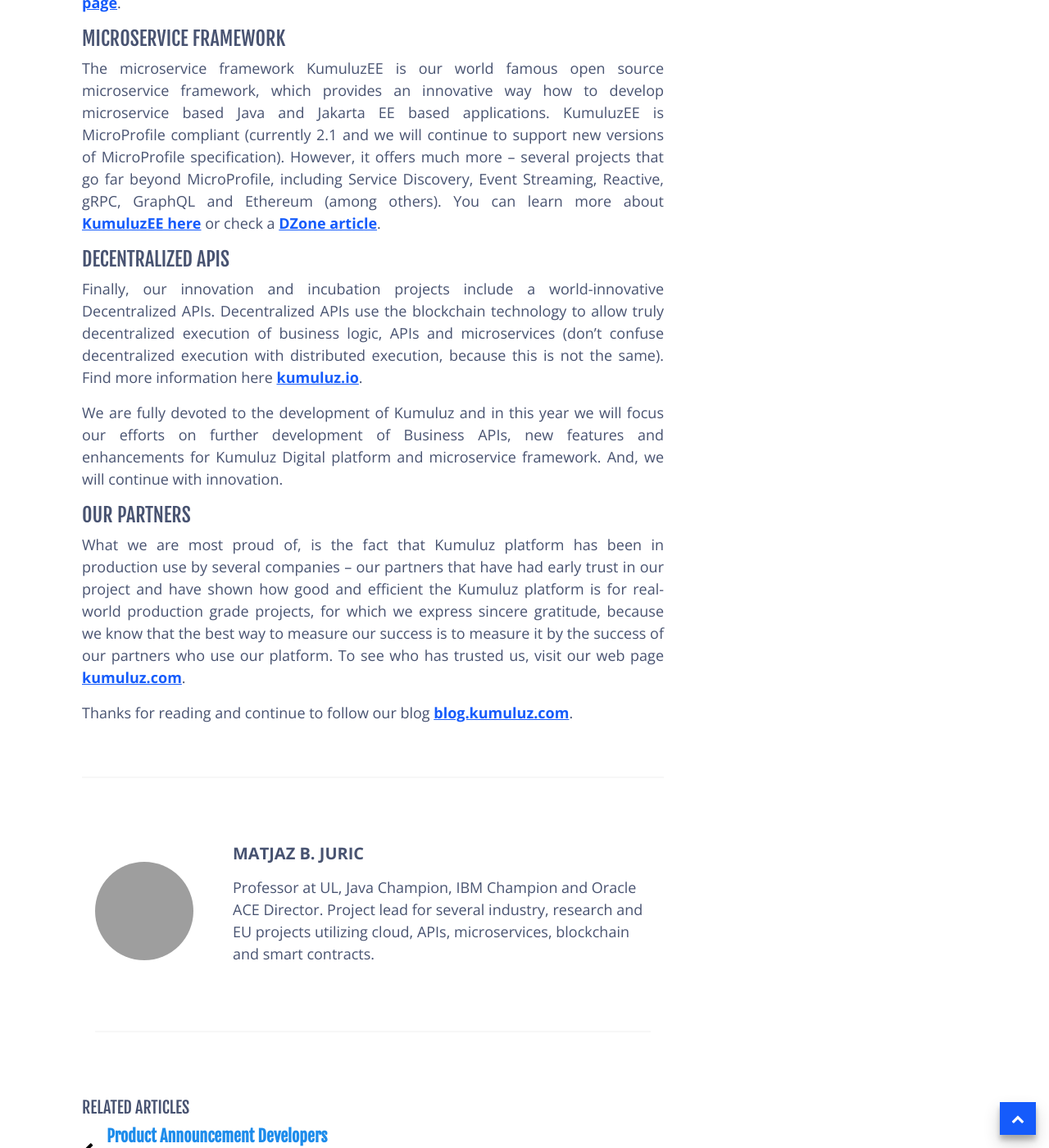
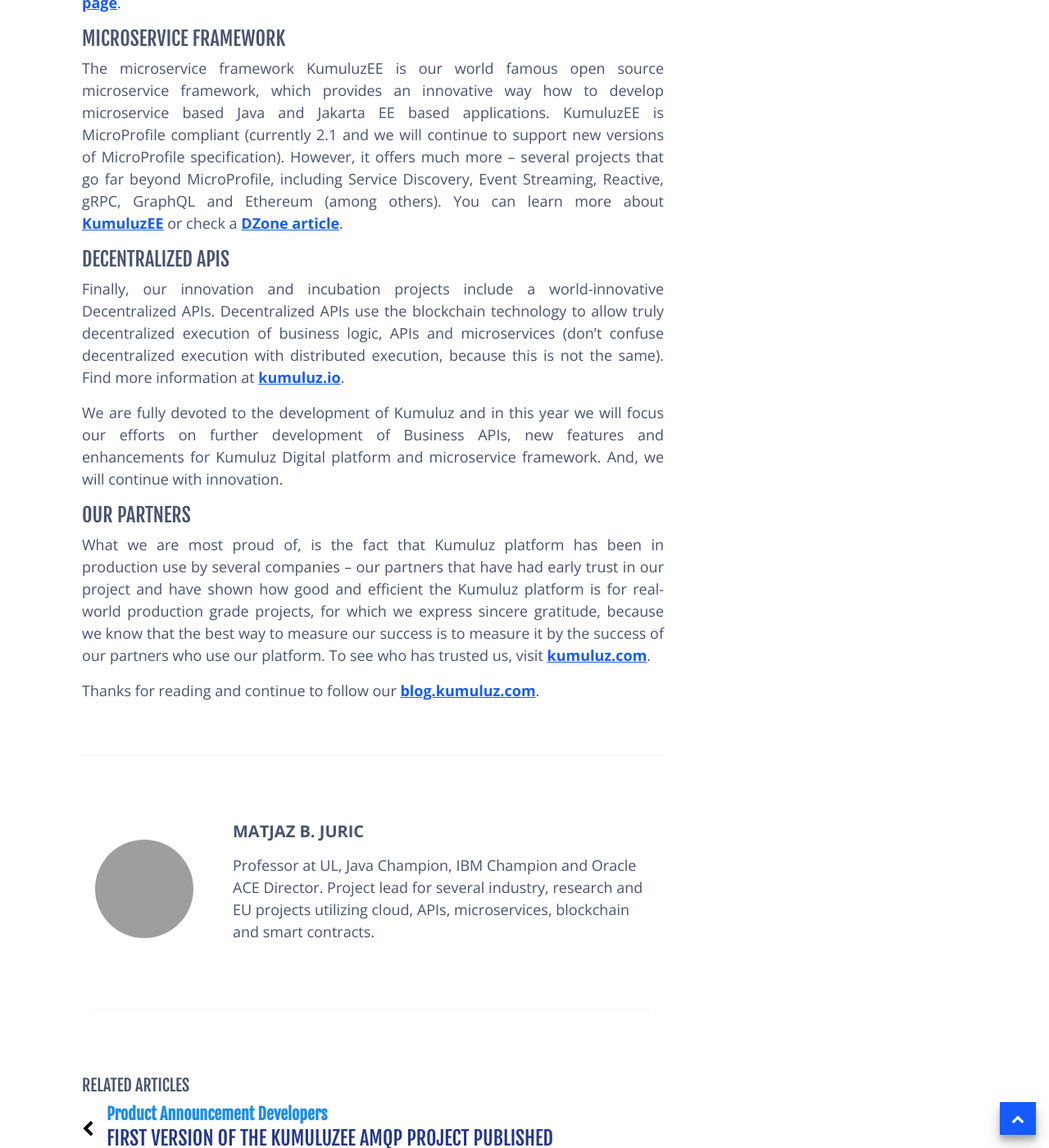
Before and after one commit to kumuluz/blog.sunesis.si, a Jekyll site: the page built from _posts/2019-03-10-kumuluz-5-years.markdown, in a window 1280 px wide and 1400 px high, scrolled down 1749 px. Shown: the whole window at 82% size. Built offline with Jekyll 4.4.1, drawn with Linux system fonts in a browser that asks for light colours; grey boxes are pictures that could not be loaded.

Commit message:
Update 2019-03-10-kumuluz-5-years.markdown

```diff
--- a/_posts/2019-03-10-kumuluz-5-years.markdown
+++ b/_posts/2019-03-10-kumuluz-5-years.markdown
@@ -19,12 +19,12 @@
 Then, there is the Kumuluz digital platform, which offers lightweight platform building blocks, including API management, integration, agile UX tools for rapid front-end development, Marketplace solutions and innovative Crowdsensing solutions. You can learn more about Kumuluz Digital in this [video](https://vimeo.com/295128872) and or our [web page](https://kumuluz.com/digital-platform).
 #### Microservice Framework
 The microservice framework KumuluzEE is our world famous open source microservice framework, which provides an innovative way how to develop microservice based Java and Jakarta EE based applications. KumuluzEE is MicroProfile compliant (currently 2.1 and we will continue to support new versions of MicroProfile specification).
-However, it offers much more – several projects that go far beyond MicroProfile, including Service Discovery, Event Streaming, Reactive, gRPC, GraphQL and Ethereum (among others). You can learn more about [KumuluzEE here](https://ee.kumuluz.com/) or check a [DZone article](https://dzone.com/articles/java-ee-microprofile-with-kumuluzee).
+However, it offers much more – several projects that go far beyond MicroProfile, including Service Discovery, Event Streaming, Reactive, gRPC, GraphQL and Ethereum (among others). You can learn more about [KumuluzEE](https://ee.kumuluz.com/) or check a [DZone article](https://dzone.com/articles/java-ee-microprofile-with-kumuluzee).
 #### Decentralized APIs
-Finally, our innovation and incubation projects include a world-innovative Decentralized APIs. Decentralized APIs use the blockchain technology to allow truly decentralized execution of business logic, APIs and microservices (don’t confuse decentralized execution with distributed execution, because this is not the same). Find more information here [kumuluz.io](https://kumuluz.io/).
+Finally, our innovation and incubation projects include a world-innovative Decentralized APIs. Decentralized APIs use the blockchain technology to allow truly decentralized execution of business logic, APIs and microservices (don’t confuse decentralized execution with distributed execution, because this is not the same). Find more information at [kumuluz.io](https://kumuluz.io/).
 
 We are fully devoted to the development of Kumuluz and in this year we will focus our efforts on further development of Business APIs, new features and enhancements for Kumuluz Digital platform and microservice framework. And, we will continue with innovation.
 #### Our Partners
-What we are most proud of, is the fact that Kumuluz platform has been in production use by several companies – our partners that have had early trust in our project and have shown how good and efficient the Kumuluz platform is for real-world production grade projects, for which we express sincere gratitude, because we know that the best way to measure our success is to measure it by the success of our partners who use our platform. To see who has trusted us, visit our web page [kumuluz.com](https://kumuluz.com/).
+What we are most proud of, is the fact that Kumuluz platform has been in production use by several companies – our partners that have had early trust in our project and have shown how good and efficient the Kumuluz platform is for real-world production grade projects, for which we express sincere gratitude, because we know that the best way to measure our success is to measure it by the success of our partners who use our platform. To see who has trusted us, visit [kumuluz.com](https://kumuluz.com/).
 
-Thanks for reading and continue to follow our blog [blog.kumuluz.com](https://blog.kumuluz.com/).
+Thanks for reading and continue to follow our [blog.kumuluz.com](https://blog.kumuluz.com/).
```
